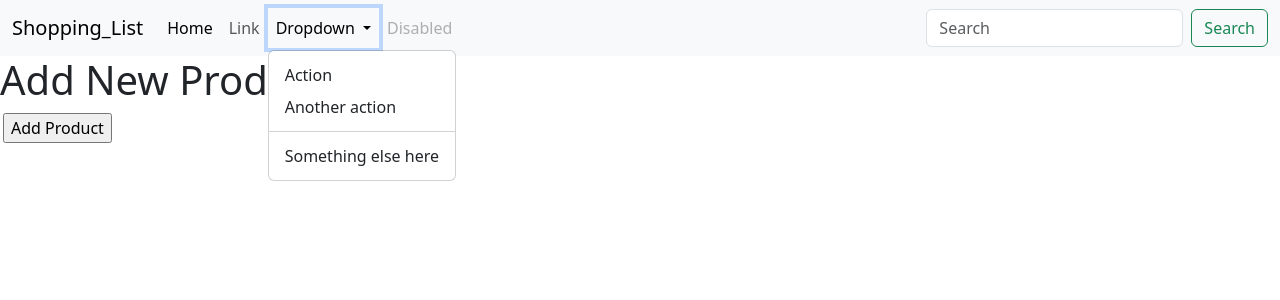
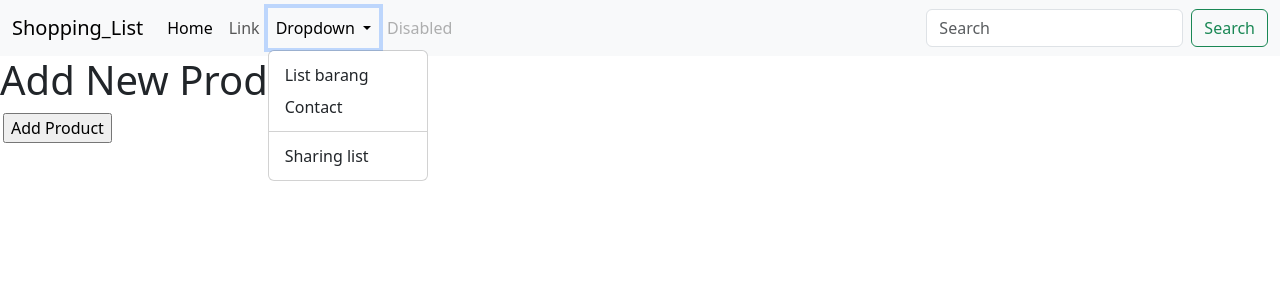
Before and after one commit to HanifRifky/Shopping_list, a Django app: page /create-product in a window 1280 px wide, after a click on "Dropdown". Shown: the top 300 px of the page. Run offline with Django 4.2, Linux system fonts and the light colour scheme.

Commit message:
Updating Tutorial 4

```diff
--- a/templates/base.html
+++ b/templates/base.html
@@ -35,10 +35,10 @@
                         Dropdown
                       </a>
                       <ul class="dropdown-menu">
-                        <li><a class="dropdown-item" href="#">Action</a></li>
-                        <li><a class="dropdown-item" href="#">Another action</a></li>
+                        <li><a class="dropdown-item" href="#">List barang</a></li>
+                        <li><a class="dropdown-item" href="#">Contact</a></li>
                         <li><hr class="dropdown-divider"></li>
-                        <li><a class="dropdown-item" href="#">Something else here</a></li>
+                        <li><a class="dropdown-item" href="#">Sharing list</a></li>
                       </ul>
                     </li>
                     <li class="nav-item">
```
